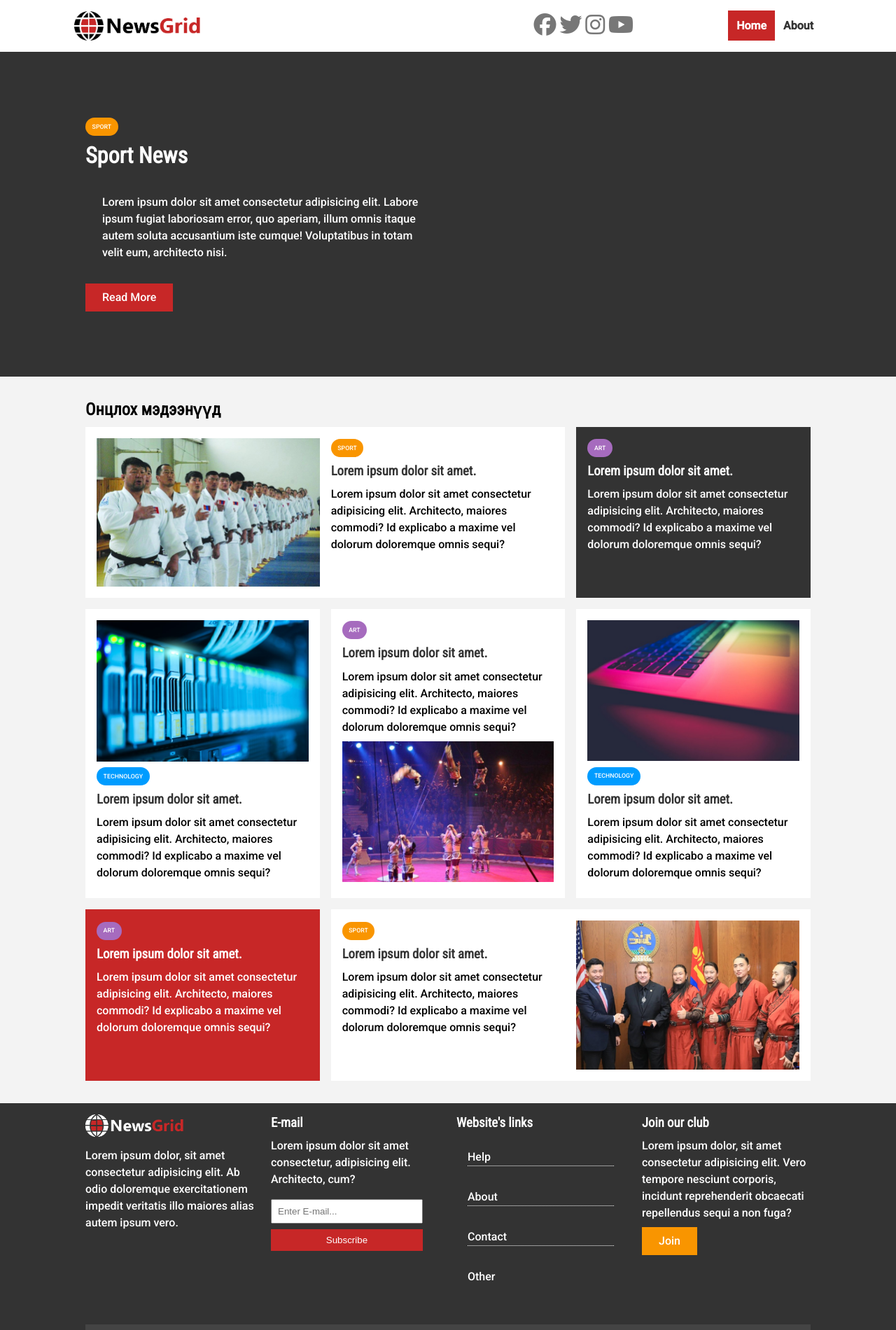
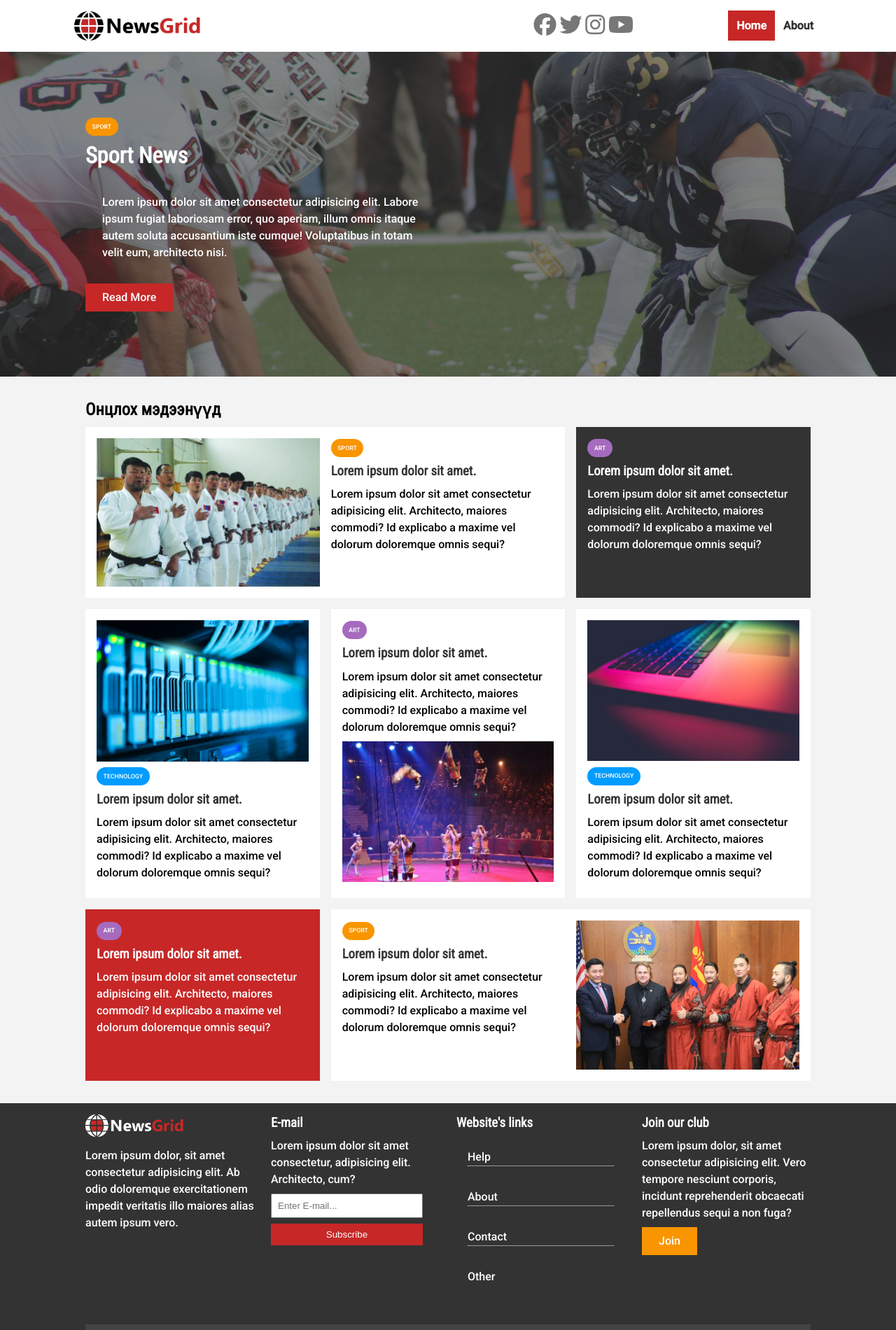
Before and after one commit to Javhlantugs-0717/newsgrid, a plain HTML site: page index.html in a window 1280 px wide. Shown: the top 1900 px of the page at 70% size. Drawn offline with Linux system fonts and the light colour scheme.

Commit message:
changed form-email

```diff
--- a/index.html
+++ b/index.html
@@ -109,10 +109,10 @@
       <div>
          <h3>E-mail</h3>
          <p>Lorem ipsum dolor sit amet consectetur, adipisicing elit. Architecto, cum?</p>
-         <div>
-            <input type="email" placeholder="Enter E-mail...">
+         <form name="contact" method="POST" data-ntlify="true">
+            <input type="email" name="e-mail" placeholder="Enter E-mail...">
             <input type="submit" value="Subscribe" class="btn btn-primary">
-         </div>
+         </form>
       </div>
       <div>
             <h3>Website's links</h3>
--- a/style.css
+++ b/style.css
@@ -216,7 +216,7 @@ h1, h2, h3, h4, h5, h6 {
 
 #showcase:before {
    content: '';
-   background: url('/NewsGrid_Website/img/featured.jpg') no-repeat center/cover;
+   background: url('featured.jpg') no-repeat center/cover;
    position: absolute;
    top: 0;
    left: 0;
```
Also changed, not shown: about.html (+3 -3 lines), article.html (+3 -3 lines).
